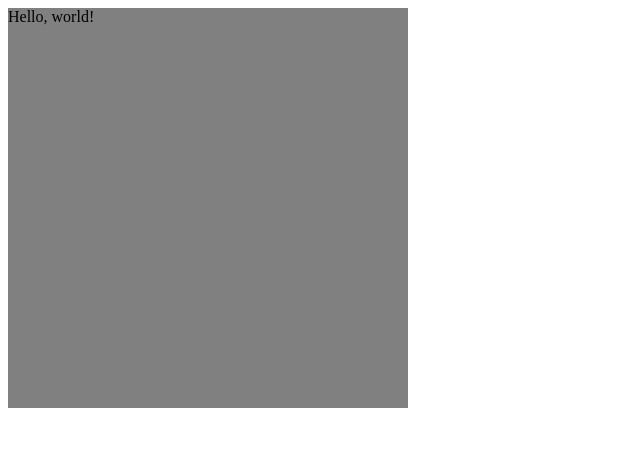
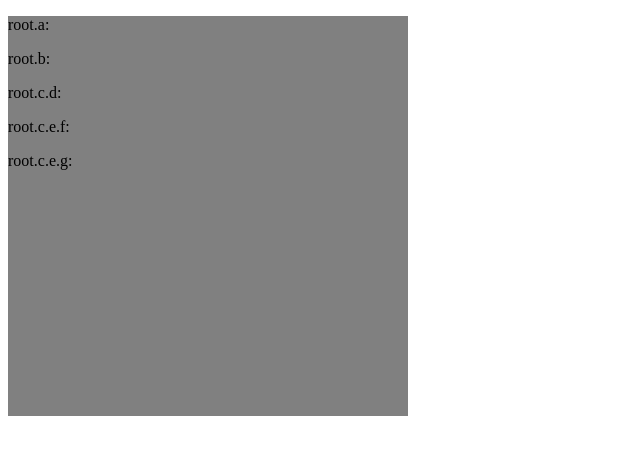
Before and after one commit to mobdata/little-differ, a React app: page / in a window 1280 px wide. Shown: the top 454 px of the page, without its empty margins (0-640 px from the left). Built offline with nearby package versions, Linux system fonts and the light colour scheme.

Commit message:
Demonstrate conversion of JSON to JSX

```diff
--- a/src/components/view/component.tsx
+++ b/src/components/view/component.tsx
@@ -13,7 +13,6 @@ import constructList from './functions';
 class ViewComponent extends React.Component <ViewProps, ViewState> {
   constructor(props: ViewProps) {
     super(props);
-
     this.state = {
       flattenedAttributes: {},
     };
@@ -73,11 +72,15 @@ class ViewComponent extends React.Component <ViewProps, ViewState> {
       visibility: 'visible',
     };
 
-    console.log(this.state.flattenedAttributes);
+    const { flattenedAttributes } = this.state;
 
     return (
       <div style={containerStyles}>
-        Hello, world!
+        {
+          this.traverseDoc(flattenedAttributes, (key, value) => {
+            return <p key={key}>{key}: {value}</p>
+          })
+        }
       </div>
     )
   }
```
